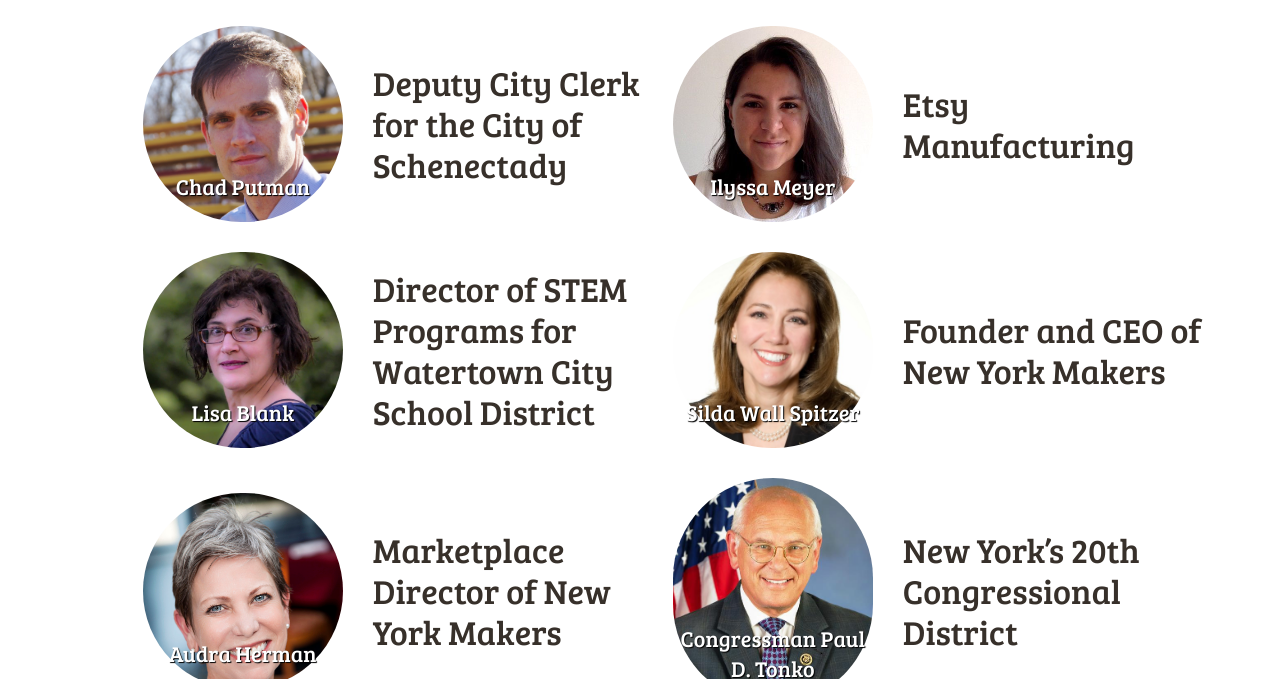
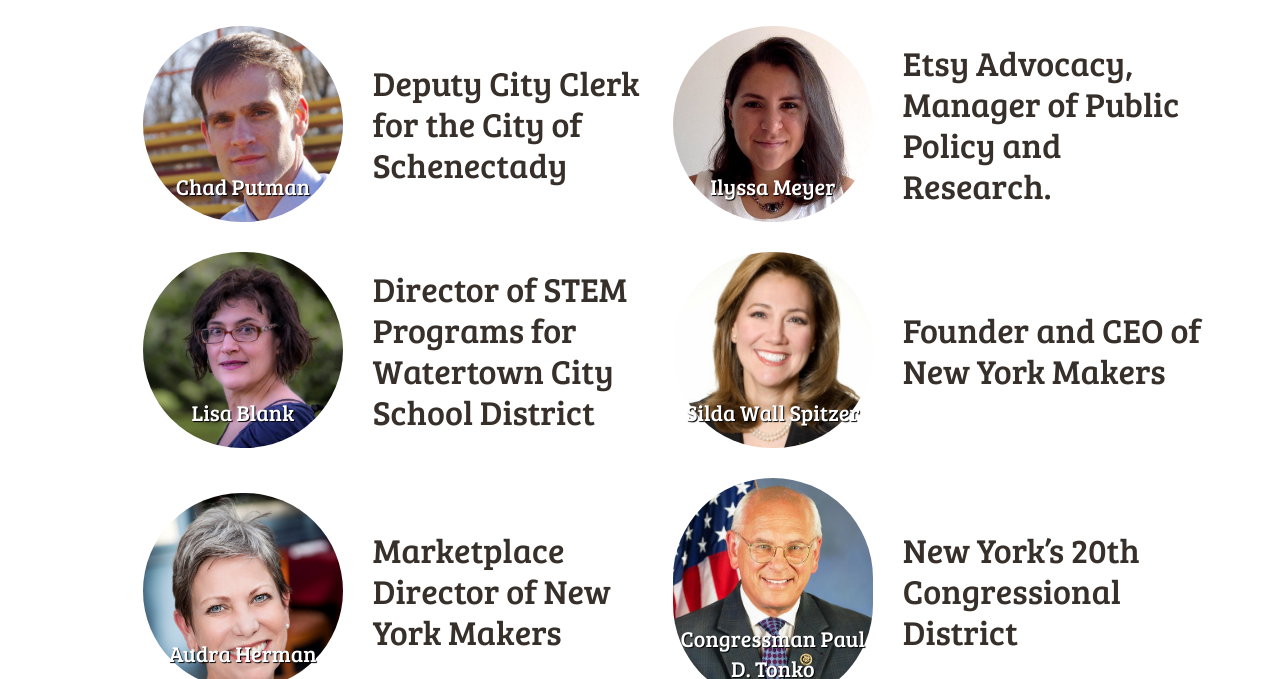
Before and after one commit to nysmakers/nysmakers.github.io, a Jekyll site: the page built from index.html, in a window 1280 px wide and 900 px high, scrolled down 4699 px, cut to the strip 221-900 px from the top of the window. Built offline with Jekyll 4.4.1, drawn with Linux system fonts in a browser that asks for light colours; some web fonts are replaced; comment, search, counter and statistics services are not loaded.

Commit message:
Updated Etsy job title

```diff
--- a/index.html
+++ b/index.html
@@ -182,8 +182,9 @@
         <td>Deputy City Clerk for the City of Schenectady</td>
       </tr>
       <tr>
-        <td><a href="https://www.etsy.com/manufacturing/apply" id="ilyssameyer">Ilyssa Meyer</a></td>
-        <td>Etsy Manufacturing</td>
+        <td><a href="https://www.etsy.com/advocacy" id="ilyssameyer">Ilyssa Meyer</a></td>
+        <td>Etsy Advocacy, Manager of Public Policy and Research.
+      </td>
       </tr>
       <tr>
         <td><a href="https://twitter.com/ljblank" id="lisablank">Lisa Blank</a></td>
```
